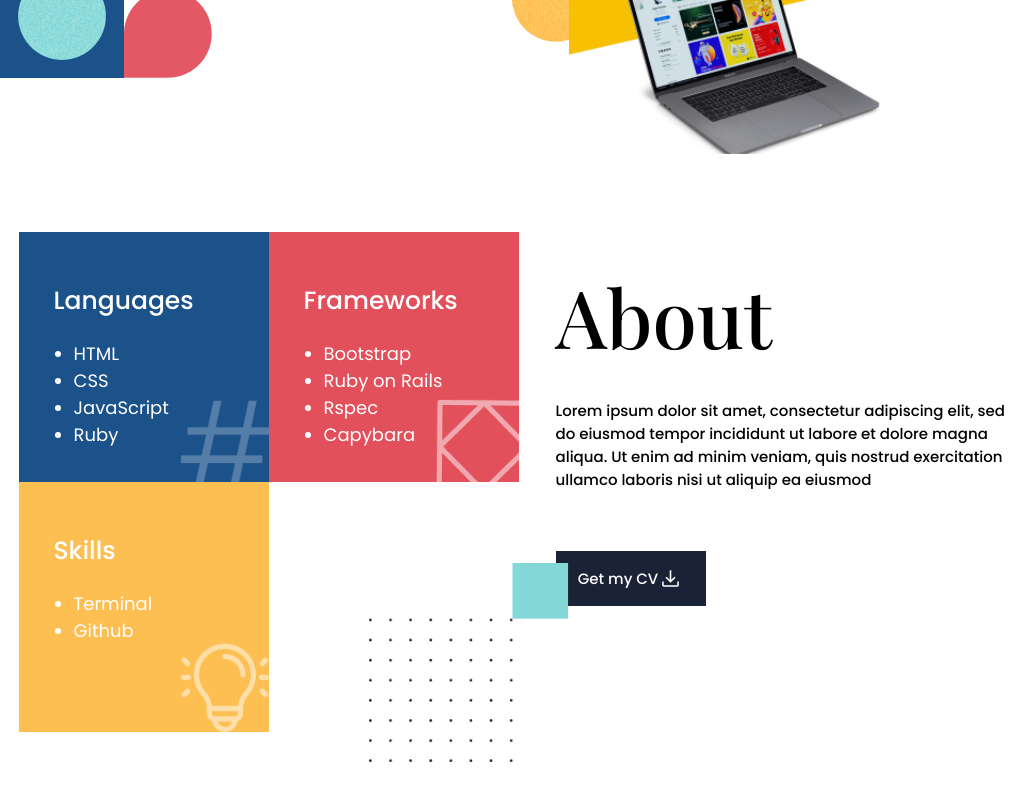
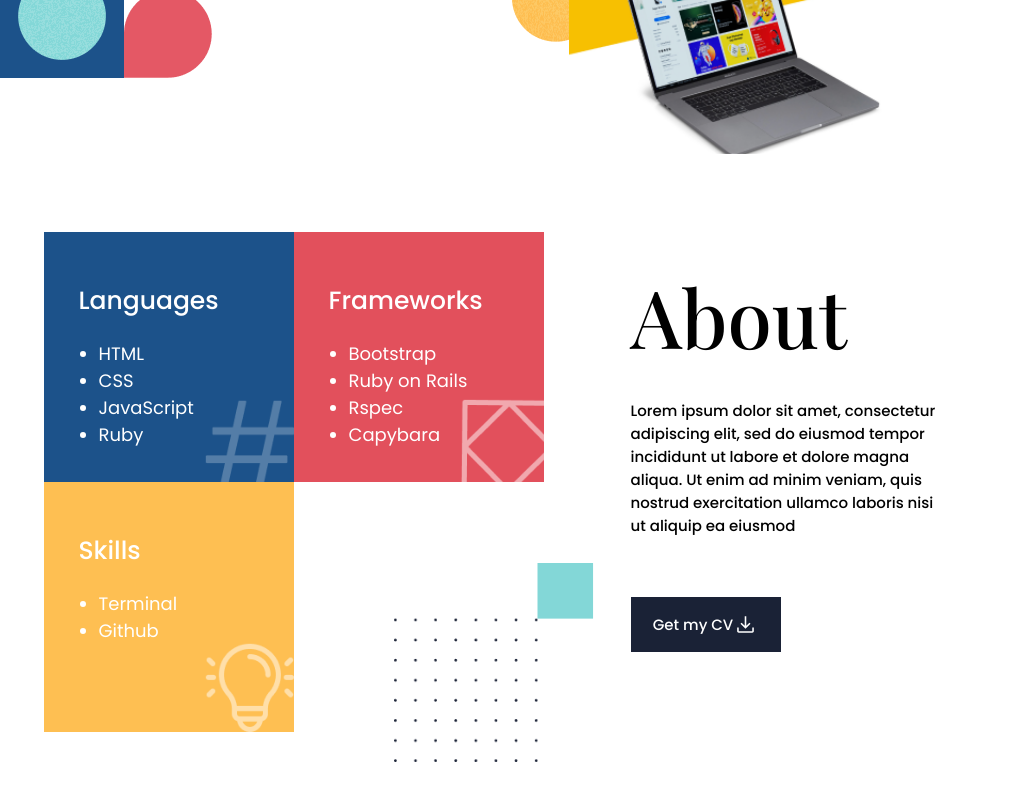
Before and after one commit to emyrue/my_portfolio, a React (Create React App) app: page / in a window 1024 px wide. Shown: the part 1888-2688 px from the top of the page. Built offline with nearby package versions, Linux system fonts and the light colour scheme; a web font is replaced by a local one.

Commit message:
Fixed issue with about-content width

```diff
--- a/src/style/about.css
+++ b/src/style/about.css
@@ -108,18 +108,17 @@
 
   .about-content {
     align-items: flex-start;
+    max-width: 450px;
   }
 
   .about-heading {
     font-size: 80px;
     font-weight: 500;
-    max-width: 50vw;
-    width: 450px;
+    max-width: 450px;
   }
 
   .about-text {
-    width: 450px;
-    max-width: 50vw;
+    max-width: 450px;
     font-size: 15px;
     font-weight: 500;
   }
@@ -152,3 +151,9 @@
     padding: 15px;
   }
 }
+
+@media screen and (max-width: 1076px) and (min-width: 992px) {
+  .about-content {
+    max-width: 350px;
+  }
+}
```
